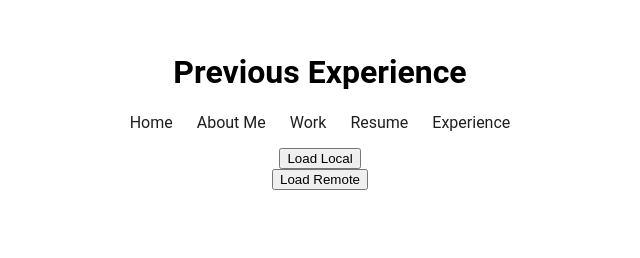
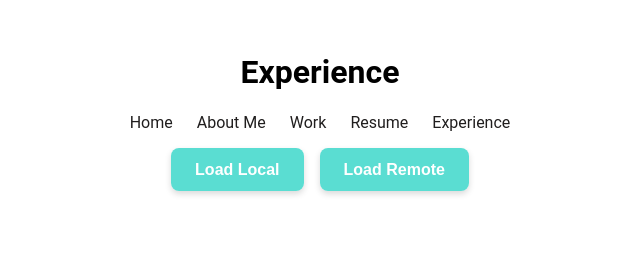
Before and after one commit to briifernandez/cse134-hw5, a plain HTML site: page experience.html in a window 1280 px wide. Shown: the whole page, without its empty margins (320-960 px from the left). Drawn offline with Linux system fonts and the light colour scheme.

Commit message:
Part 3: Other Enhancements
feat: styled load local and load remote buttons

Improved the appearance and layout of the data loading buttons.

- Wrapped buttons in a #button-container div for proper alignment
- Applied display: flex to align buttons in a row with spacing
- Added smooth transitions for hover and active states
- Improved button accessibility with better contrast and spacing

```diff
--- a/experience.html
+++ b/experience.html
@@ -9,7 +9,7 @@
     <title>Document</title>
 </head>
 <header id="site-navigation">
-    <h1>Previous Experience</h1>
+    <h1>Experience</h1>
     <nav>
       <a href="index.html">Home</a>
       <a href="about.html">About Me</a>
@@ -19,8 +19,10 @@
     </nav>
   </header>
 <body>
+  <div id="button-container">
   <button id="load-local">Load Local</button>
   <button id="load-remote">Load Remote</button>
+  </div>
     <div id="experience-card"></div>
   </body>
 </html>
--- a/styles.css
+++ b/styles.css
@@ -338,7 +338,7 @@ experience-card {
   justify-content: flex-start;
   width: 500px;
   height: 900px;
-  border: 1px solid #ddd;
+  border: 1px groove #908484;
   border-radius: 10px;
   background-color: #f7ebd7;
   box-shadow: 0 3px 6px rgba(0,0,0,0.1);
@@ -468,3 +468,37 @@ experience-card .card-footer a:active {
     height: 280px;
   }
 }
+
+#button-container {
+  margin-bottom: 1.5rem;
+  display: flex;
+  justify-content: center;
+  gap: 1rem;
+}
+
+#load-local,
+#load-remote {
+  font-size: 1rem;
+  border-radius: 8px;
+  background-color: #45d9cde1;
+  color: white;
+  border: none;
+  cursor: pointer;
+  transition: background-color 0.3s ease, transform 0.2s ease, box-shadow 0.2s ease;
+  box-shadow: 0 3px 6px rgba(0, 0, 0, 0.15);
+  padding: 0.8rem 1.5rem;
+  font-weight: bold;
+}
+
+#load-local:hover,
+#load-remote:hover {
+  background-color: #326771;
+  transform: translateY(-2px);
+  box-shadow: 0 6px 12px rgba(0, 0, 0, 0.2);
+}
+
+#load-local:active,
+#load-remote:active {
+  transform: translateY(1px);
+  box-shadow: 0 2px 4px rgba(0, 0, 0, 0.15);
+}
```
